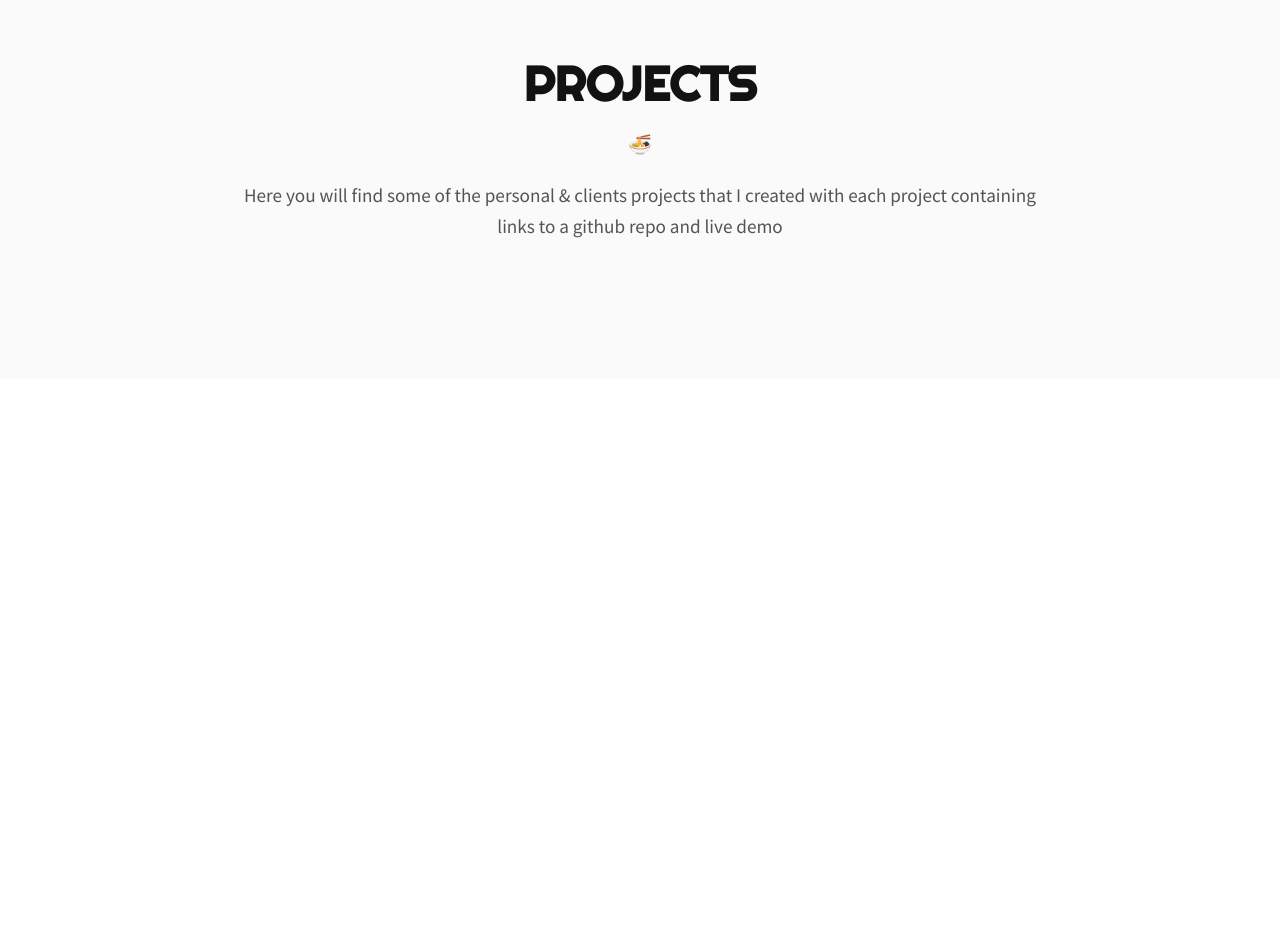
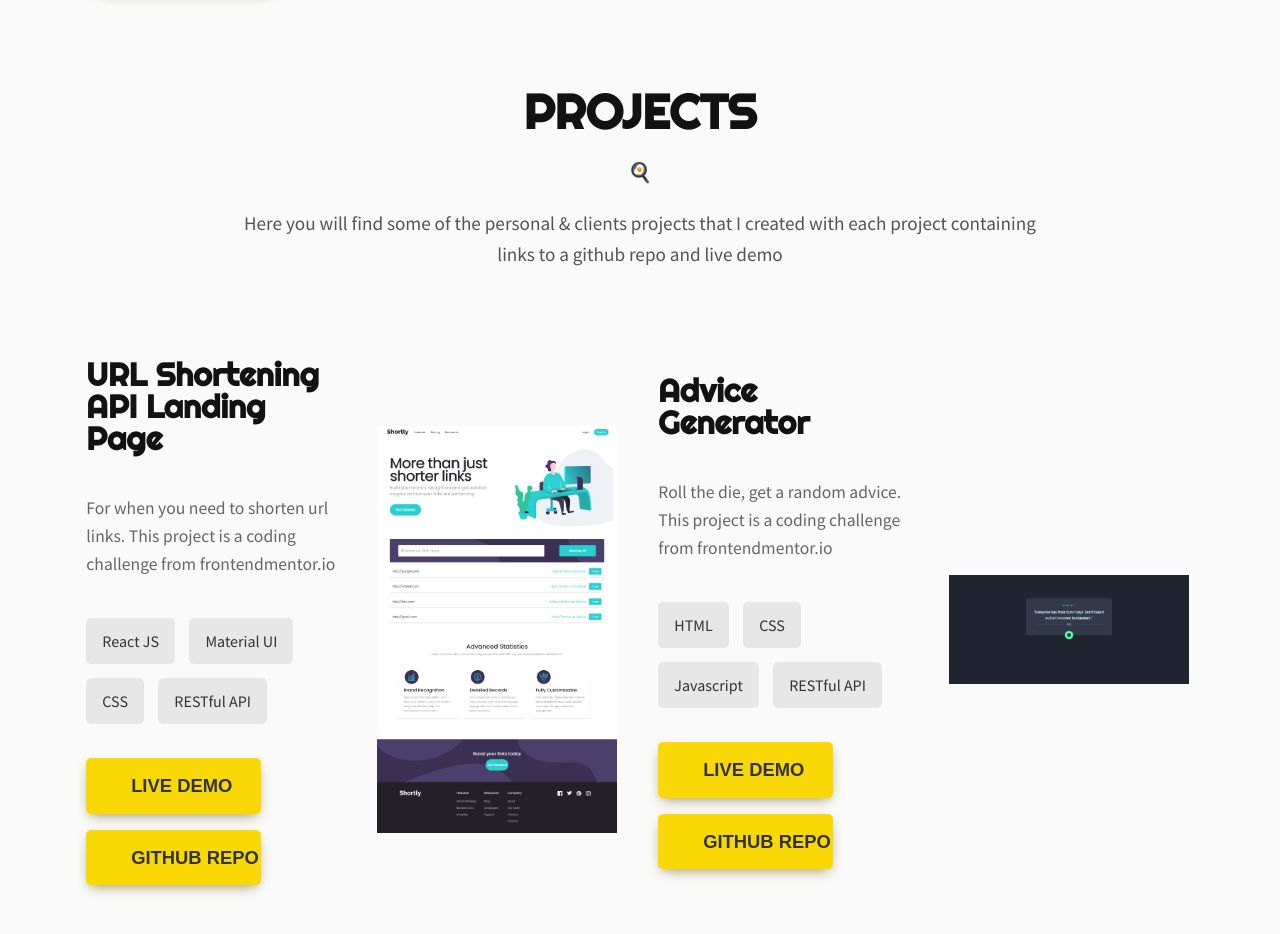
Before and after one commit to AlexOla-NG/Projects, a React (Create React App) app in the folder react-project/: page / in a window 1280 px wide. Shown: the part 1780-2714 px from the top of the page. Before the commit the page ends 2158 px from the top, so only its background shows below. Built offline with nearby package versions, Linux system fonts and the light colour scheme.

Commit message:
update: finished styling SingleProject component stopped: style Projects component

```diff
--- a/react-project/src/portfolio-page/components/about/about.css
+++ b/react-project/src/portfolio-page/components/about/about.css
@@ -5,6 +5,12 @@
   justify-content: center;
   align-items: center;
   padding: 3rem 2rem;
+}
+
+@media (min-width: 50em) {
+  .about-section-wrapper {
+    padding: 3rem 6rem;
+  }
 }
 
 .about-section-wrapper > div {
--- a/react-project/src/portfolio-page/components/projects/Projects.js
+++ b/react-project/src/portfolio-page/components/projects/Projects.js
@@ -1,6 +1,10 @@
 import React from "react";
 import "../about/about.css";
+import "./projects.css";
 import ReusableHeader from "../ReusableHeader";
+import SingleProject from "./SingleProject";
+import shortlyScreenshot from "../../assests/shortlyScreenshot.png";
+import randomAdviceScreenshot from "../../assests/randomAdviceScreenshot.png";
 
 // TODO: for project description
 // add screenshot of project
@@ -8,20 +12,50 @@ import ReusableHeader from "../ReusableHeader";
 // short description
 // add resume link to about section
 
+// TODO: stopped here
+// style Projects component
+
 const Projects = () => {
-  const projectProps = {
+  const projectHeaderProps = {
     header: "projects",
     paragraph:
       "Here you will find some of the personal & clients projects that I created with each project containing links to a github repo and live demo",
   };
 
+  const projectContentProps = [
+    {
+      title: "URL Shortening API Landing Page",
+      description:
+        "For when you need to shorten url links. This project is a coding challenge from frontendmentor.io",
+      img: shortlyScreenshot,
+      liveDemo: "https://u6vmnn.csb.app/",
+      githubRepo:
+        "https://github.com/AlexOla-NG/React-Project-URL-API-Landing-Page",
+      skills: ["React JS", "Material UI", "CSS", "RESTful API"],
+    },
+    {
+      title: "Advice Generator",
+      description:
+        "Roll the die, get a random advice. This project is a coding challenge from frontendmentor.io",
+      img: randomAdviceScreenshot,
+      liveDemo:
+        "https://alexola-ng.github.io/Projects/advice-generator-app-main/index.html",
+      githubRepo:
+        "https://github.com/AlexOla-NG/Projects/tree/main/advice-generator-app-main",
+      skills: ["HTML", "CSS", "Javascript", "RESTful API"],
+    },
+  ];
+
+  const getProject = () => {
+    return projectContentProps.map((project, index) => {
+      return <SingleProject key={index} {...project} />;
+    });
+  };
+
   return (
     <section className="about-section-wrapper" id="projects">
-      <ReusableHeader {...projectProps} />
-      <div>
-        {/* <MoreInfo />
-        <MySkills /> */}
-      </div>
+      <ReusableHeader {...projectHeaderProps} />
+      <div>{getProject()}</div>
     </section>
   );
 };
--- a/react-project/src/portfolio-page/components/projects/SingleProject.js
+++ b/react-project/src/portfolio-page/components/projects/SingleProject.js
@@ -1,23 +1,37 @@
 import React from "react";
 import shortlyScreenshot from "../../assests/shortlyScreenshot.png";
+import Tag from "../about/Tag";
 
 // TODO: stopped here
 // import Tag component, render skills array
 
 const SingleProject = (props) => {
+  const getSkills = () => {
+    return props.skills.map((skill) => {
+      return <Tag key={skill} text={skill} />;
+    });
+  };
+
   return (
-    <article>
+    <article className="single-project-wrapper">
+      <div>
+        <h3>{props.title}</h3>
+        <p>{props.description}</p>
+        <div className="skills-wrapper">{getSkills()}</div>
+        <div>
+          <button className="btn">
+            <a href={props.liveDemo} target="_blank" rel="noreferrer">
+              Live Demo
+            </a>
+          </button>
+          <button className="btn">
+            <a href={props.githubRepo} target="_blank" rel="noreferrer">
+              Github Repo
+            </a>
+          </button>
+        </div>
+      </div>
       <img src={props.img} alt={props.title} />
-      <h3>{props.title}</h3>
-      <p>{props.description}</p>
-      <div>
-        <button>
-          <a href={props.liveDemo}>Live Demo</a>
-        </button>
-        <button>
-          <a href={props.githubRepo}>Github Repo</a>
-        </button>
-      </div>
     </article>
   );
 };
@@ -26,7 +40,8 @@ export default SingleProject;
 
 SingleProject.defaultProps = {
   title: "URL Shortening API Landing Page",
-  description: "This ",
+  description:
+    "For when you need to shorten url links. This project is a coding challenge from frontendmentor.io",
   img: shortlyScreenshot,
   liveDemo: "https://u6vmnn.csb.app/",
   githubRepo:
--- /dev/null
+++ b/react-project/src/portfolio-page/components/projects/projects.css
@@ -0,0 +1,34 @@
+.single-project-wrapper {
+  display: grid;
+  justify-items: center;
+  align-items: center;
+  gap: 3.5rem;
+  grid-template-columns: repeat(auto-fit, minmax(200px, 1fr));
+}
+
+.single-project-wrapper h3 {
+  font-size: var(--fs-h3);
+  padding: 0 0 40px;
+}
+
+.single-project-wrapper p {
+  color: var(--gray-40);
+  font-size: var(--fs-body2);
+  padding: 0 0 40px;
+}
+
+.single-project-wrapper .skills-wrapper {
+  padding: 0 0 20px;
+}
+
+.single-project-wrapper button {
+  max-width: 70%;
+  margin-right: 2rem;
+  margin-bottom: 1rem;
+  white-space: nowrap;
+}
+
+.single-project-wrapper > img {
+  width: clamp(15rem, 30%, 40vw);
+  height: auto;
+}
```
Also changed, not shown: react-project/src/portfolio-page/helpers.js (+0 -14 lines), react-project/src/portfolio-page/assests/randomAdviceScreenshot.png (added).
